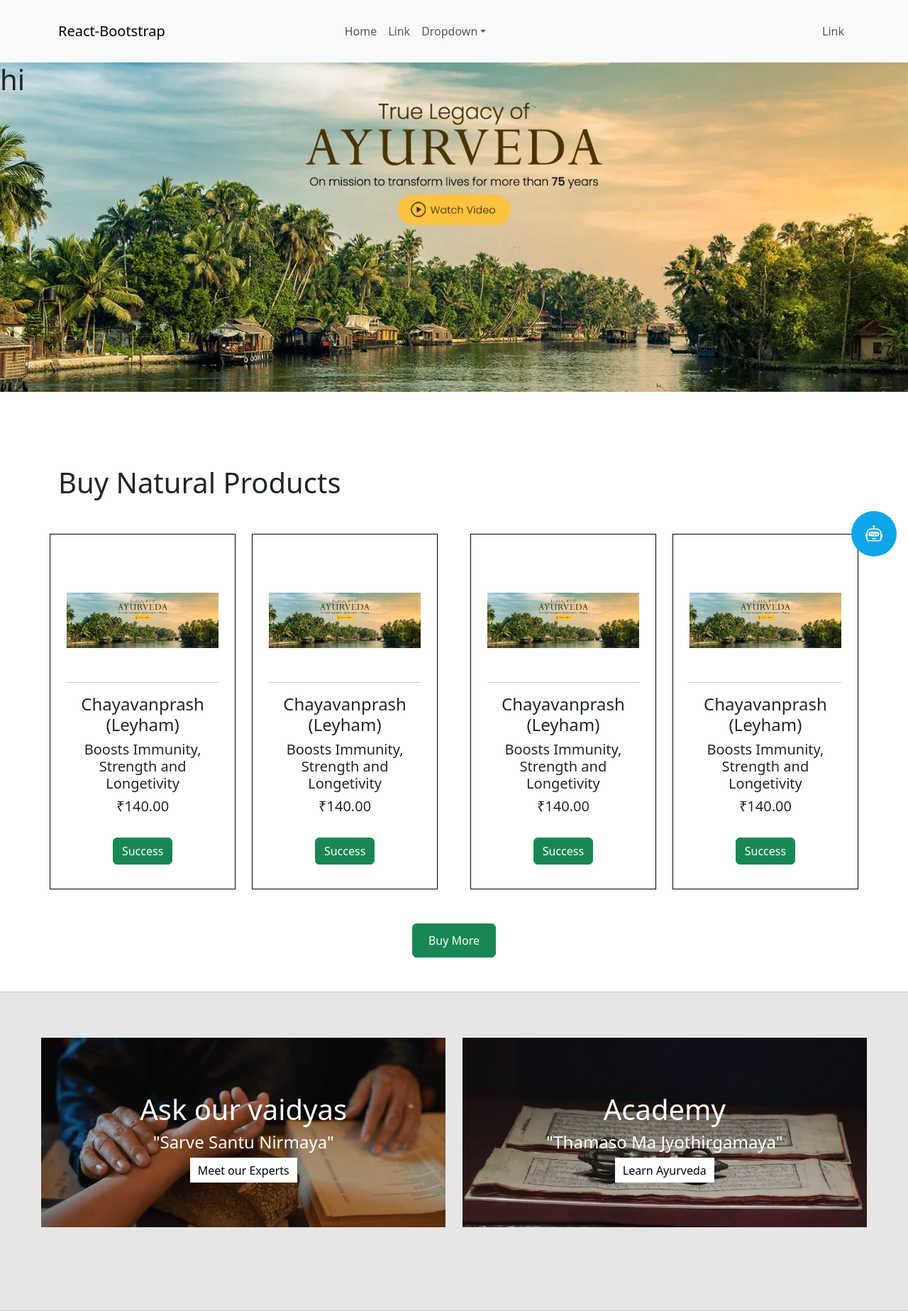
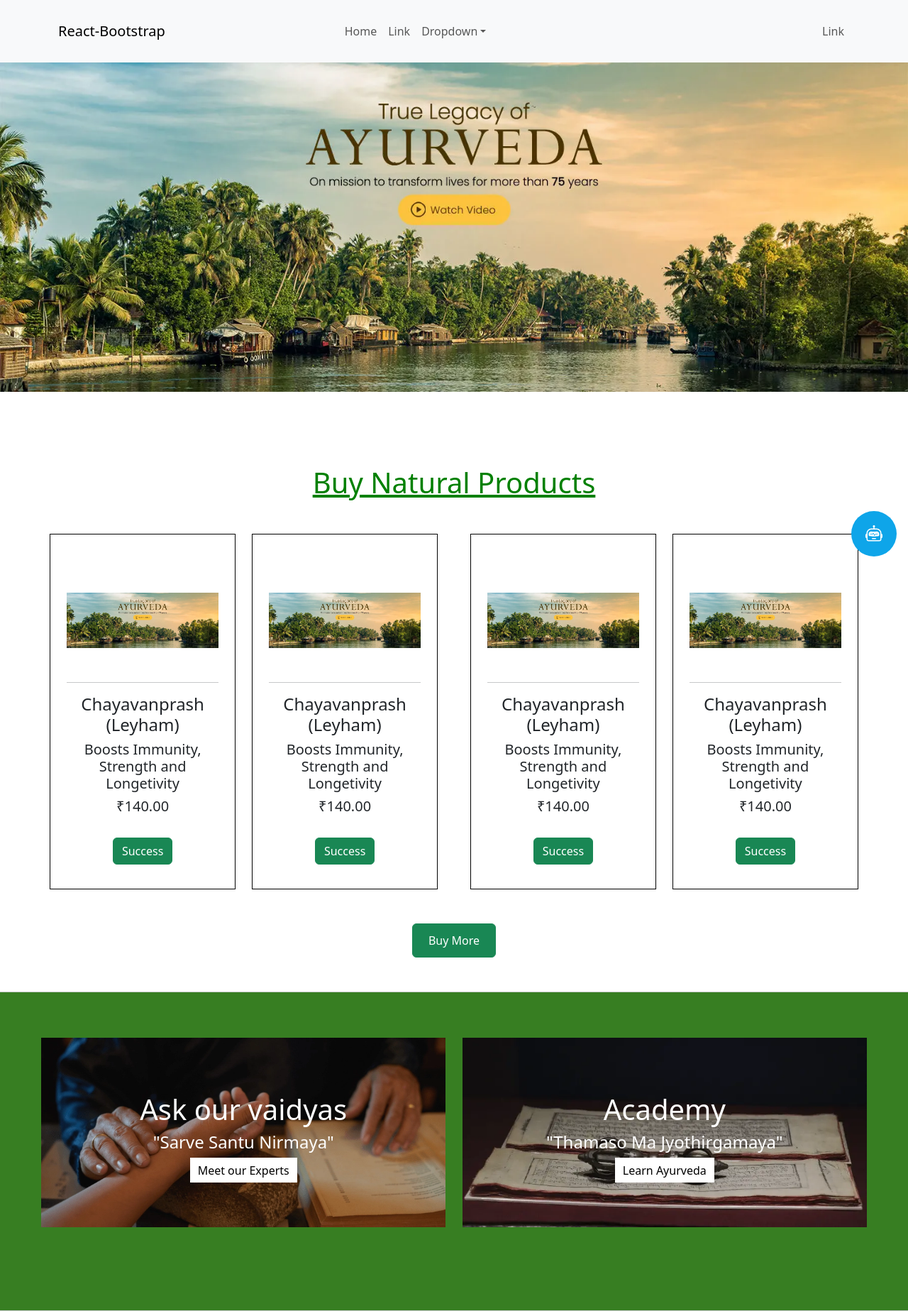
Before and after one commit to surajchavan19/ayurveda, a React (Create React App) app in the folder ayurveda/: page / in a window 1280 px wide. Shown: the whole page at 71% size. Built offline with nearby package versions, Linux system fonts and the light colour scheme.

Commit message:
Update Home1.jsx

```diff
--- a/ayurveda/src/pages/Home1.jsx
+++ b/ayurveda/src/pages/Home1.jsx
@@ -24,11 +24,13 @@ const Home1 = ({ isbotActive, toggleBotStatus }) => {
           backgroundRepeat: "no-repeat",
           backgroundSize: "contain",
         }}
-      >
-        <h1>hi</h1>
-      </div>
+      ></div>
       <Container className="align-items-center text-center pt-5 pb-5">
-        <h1 className="text-left mb-5"> Buy Natural Products</h1>
+        <h1 className="text-center mb-5">
+          <u style={{ textDecoration: "underline", color: "green" }}>
+            <span> Buy Natural Products</span>
+          </u>
+        </h1>
         <Row>
           <Col style={{ border: "1px solid black", padding: "3% 2% 3% 2%" }}>
             <Image src={background} fluid className="mt-5 mb-5" />
@@ -91,7 +93,7 @@ const Home1 = ({ isbotActive, toggleBotStatus }) => {
       <hr style={{ margin: "0" }} />
       <div
         style={{
-          backgroundColor: "rgb(230,230,230 )",
+          backgroundColor: "rgb(55,126,34)",
           padding: "0",
           margin: "0",
         }}
```
